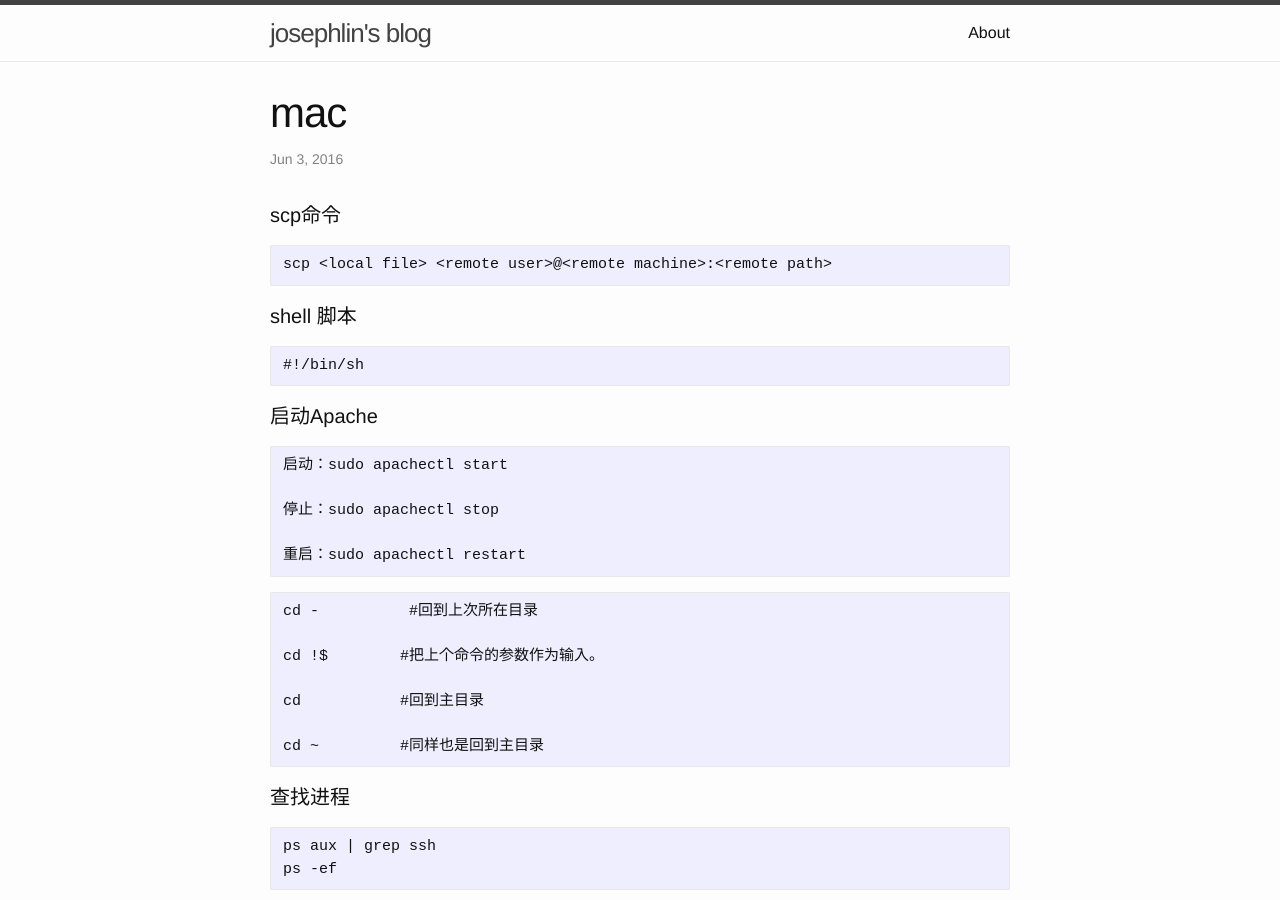
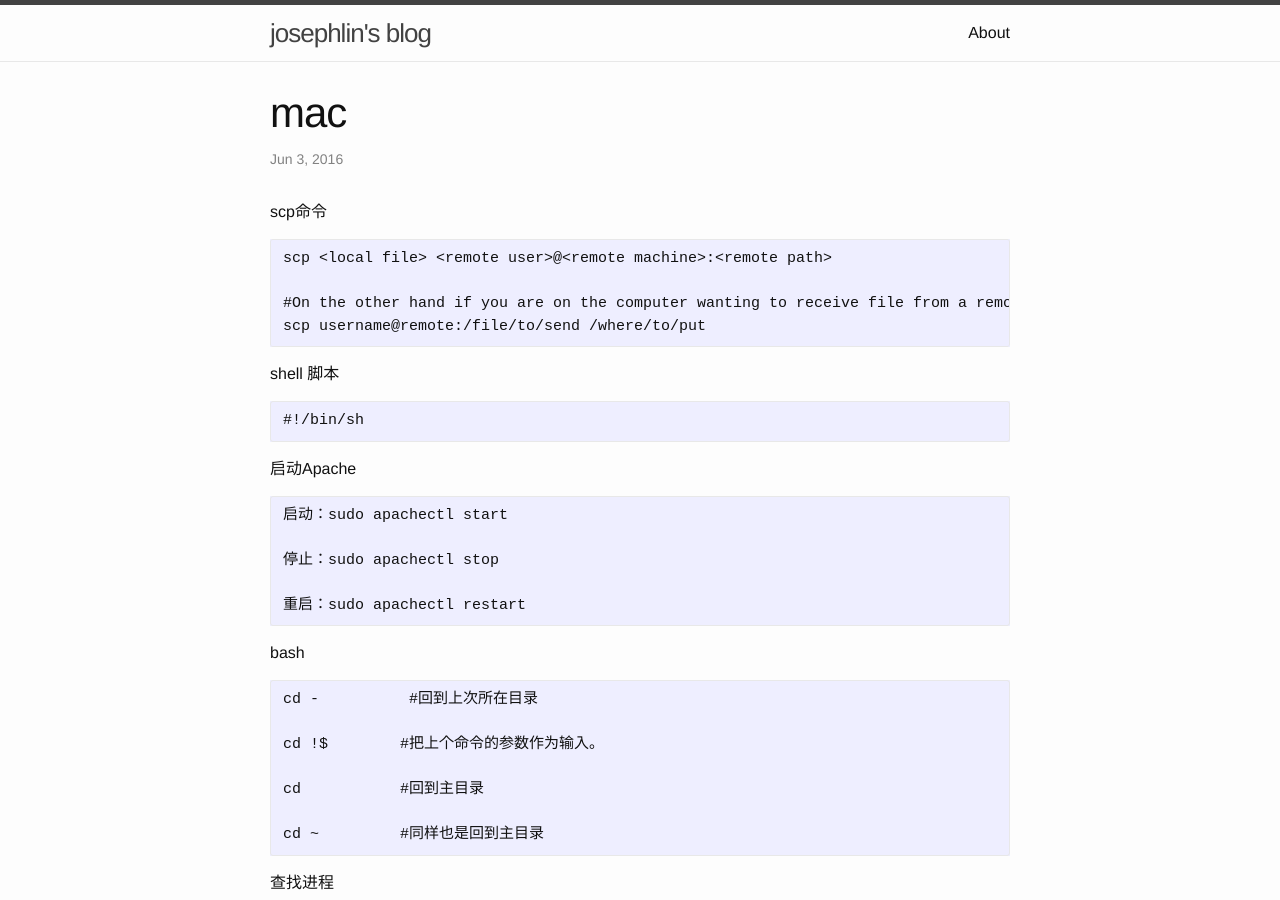
Before and after one commit to josephstalin117/josephstalin117.github.io, a Jekyll site: the page built from _posts/2016-07-03-mac.markdown, in a window 1280 px wide and 900 px high. Built offline with Jekyll 4.4.1, drawn with Linux system fonts in a browser that asks for light colours.

Commit message:
edit article

````diff
--- a/_posts/2016-07-03-mac.markdown
+++ b/_posts/2016-07-03-mac.markdown
@@ -5,19 +5,22 @@ date:   2016-06-03 20:35:35 +0800
 categories: command
 ---
 
-#### scp命令
+scp命令
 
 ```
 scp <local file> <remote user>@<remote machine>:<remote path>
+
+#On the other hand if you are on the computer wanting to receive file from a remote computer
+scp username@remote:/file/to/send /where/to/put
 ```
 
-#### shell 脚本
+shell 脚本
 
 ```
 #!/bin/sh
 ```
 
-#### 启动Apache
+启动Apache
 
 ```
 启动：sudo apachectl start
@@ -27,6 +30,7 @@ scp <local file> <remote user>@<remote machine>:<remote path>
 重启：sudo apachectl restart
 ```
 
+bash
 ```
 cd -          #回到上次所在目录
 
@@ -37,40 +41,40 @@ cd           #回到主目录
 cd ~         #同样也是回到主目录
 ```
 
-#### 查找进程
+查找进程
 
 ```
 ps aux | grep ssh
 ps -ef
 ```
 
-#### 建立ssh
+建立ssh
 
 ```
 ssh -p 29093 root@45.78.42.114
 ```
 
-#### 列出网络端口号
+列出网络端口号
 
 ```
 netstat -an | grep 3306
 lsof -i:80
 ```
 
-#### 解压
+解压
 
 ```
 tar -xvf file.tar
 tar -zxvf data.tar.gz
 ```
 
-#### PANDOC
+PANDOC
 
 ```
 pandoc test1.md -f markdown -t html -s -o test1.html
 ```
 
-#### HOMEBREW
+HOMEBREW
 
 ```
 brew search xxxx #查找软件包
@@ -90,14 +94,14 @@ brew tap tapname           # add tap
 brew untap tapname         # remove a tap
 ```
 
-#### 添加日志文件到console中
+添加日志文件到console中
 
 ```
 cd ~/Library/Logs
 ln -s /opt/local/apache2/logs/ apache2
 ```
 
-#### 重启 php-fpm
+重启 php-fpm
 
 ```
 launchctl unload -w ~/Library/LaunchAgents/homebrew.mxcl.php55.plist
@@ -105,19 +109,19 @@ launchctl unload -w ~/Library/LaunchAgents/homebrew.mxcl.php55.plist
 launchctl load -w ~/Library/LaunchAgents/homebrew.mxcl.php55.plist
 ```
 
-#### jdk位置
+jdk位置
 
 ```
 /Library/Java/JavaVirtualMachines/
 ```
 
-#### 加载memcached
+加载memcached
 
 ```
 launchctl load -w ~/Library/LaunchAgents/homebrew.mxcl.memcached.plist
 ```
 
-#### 查看当前文件大小
+查看当前文件大小
 
 ```
 du -sh *
````
